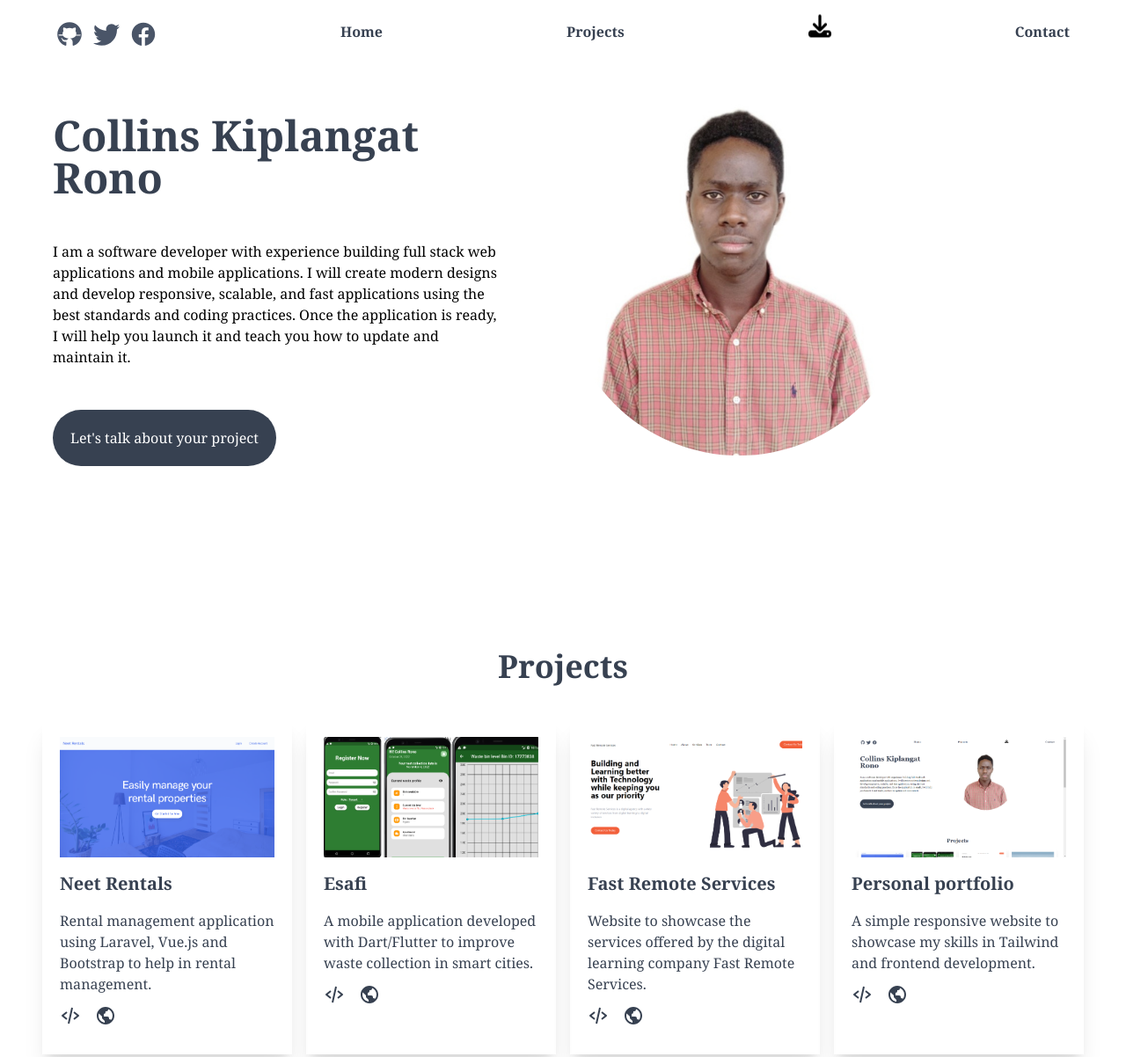
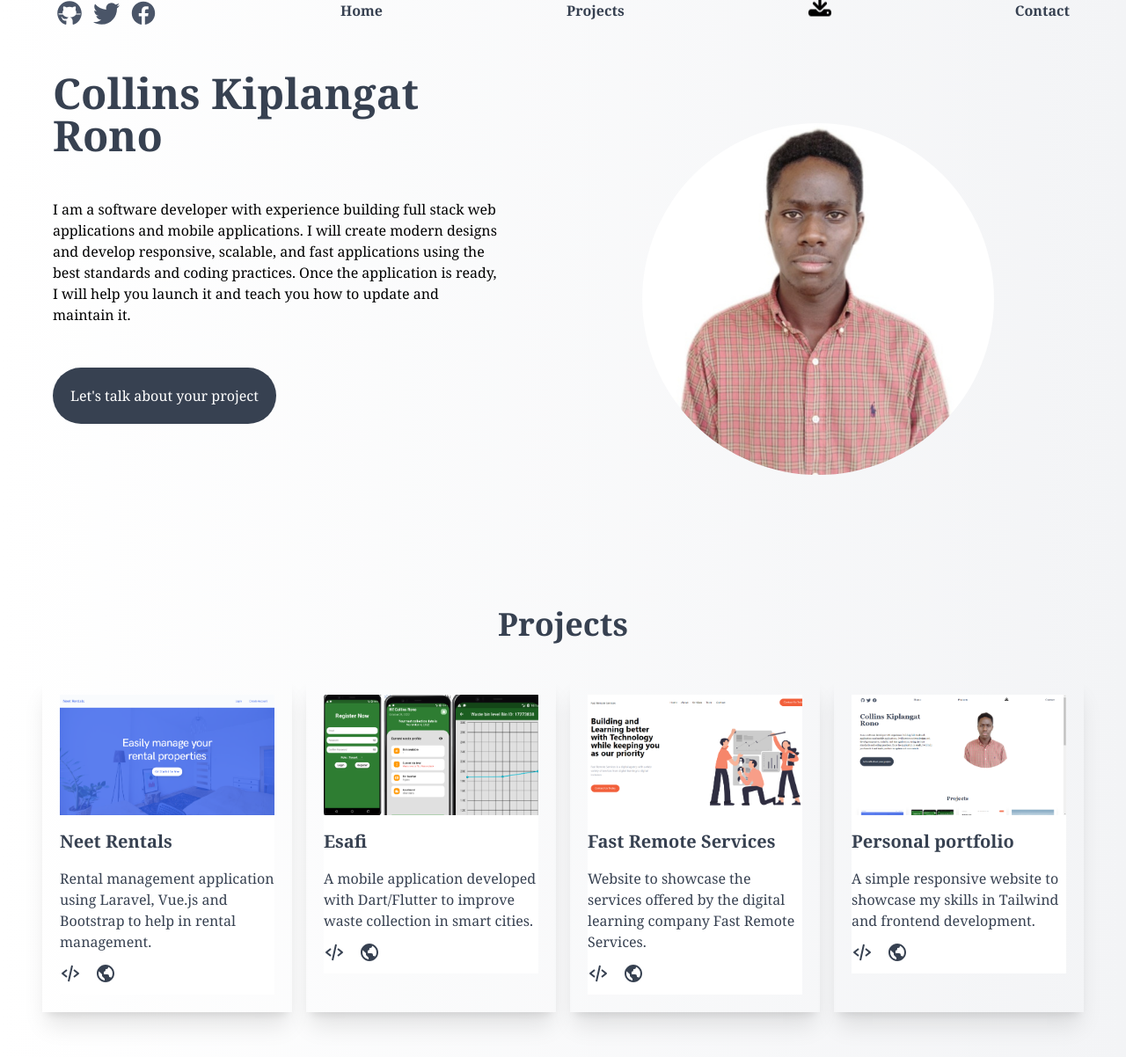
Before and after one commit to rono516/portfolio, a website: page index.html in a window 1280 px wide. Shown: the top 1202 px of the page at 88% size. Drawn offline with nearby package versions, Linux system fonts and the light colour scheme.

Commit message:
changes on bg

```diff
--- a/index.html
+++ b/index.html
@@ -13,32 +13,31 @@
 
 </head>
 
-<body>
+<body class="bg-gradient-to-r from-white to-gray-100">
 
 
     <!-- main -->
     <main class="mx-auto">
 
-        <div class="bg-bg-color md:mx-12">
+
+        <div class="">
+            <div class="md:mx-12">
 
                 <!-- Navbar -->
                 <header>
                     <!-- Mobile menu btn -->
                     <div class="flex md:hidden justify-between">
-                    <div class="m-4 text-center font-bold text-2xl">
+                        <div class="m-4 text-left font-bold text-2xl">
                             <a href="/">Collins Kiplangat Rono</a>
                         </div>
                         <button onclick="toggleMenu()" class="text-3xl m-4  cursor-pointer">&#9776;</button>
 
                     </div>
                     <nav id="navbar" class="hidden md:block">
-                    <div class=" px-4 py-6">
-                        <!-- logo -->
-                        <!-- <div class="font-bold text-2xl">
-                        Rono Collins
-                    </div> -->
+                        <div class="px-4">
+
                             <div
-                            class=" md:flex space-x-0 flex flex-col md:flex-row my-4 md:my-0 z-[-1] md:z-auto space-y-4 md:space-y-0 md:space-x-6 justify-between">
+                                class=" md:flex space-x-0 flex flex-col md:flex-row my-4 md:my-0 z-1 md:z-auto space-y-4 md:space-y-0 md:space-x-6 justify-between">
 
                                 <div class="flex space-x-3">
 
@@ -94,12 +93,14 @@
                                 </div>
 
 
-                            <a class="hover:text-black text-gray-700 hover:animate-pulse font-bold" href="/">Home</a>
+                                <a class="hover:text-black text-gray-700 hover:animate-pulse font-bold"
+                                    href="/">Home</a>
                                 <a class="hover:text-black text-gray-700 hover:animate-pulse font-bold"
                                     href="#projects">Projects</a>
                                 <a target="_blank" class="hover:text-black text-gray-700 animate-bounce font-bold"
                                     href="https://drive.google.com/file/d/1D1sdcsDYE8kjgib-BZP5iyP52W5hLDgj/view?usp=sharing">
-                                <svg xmlns="http://www.w3.org/2000/svg" height="26" width="26" viewBox="0 0 512 512">
+                                    <svg xmlns="http://www.w3.org/2000/svg" height="26" width="26"
+                                        viewBox="0 0 512 512">
                                         <path
                                             d="M288 32c0-17.7-14.3-32-32-32s-32 14.3-32 32V274.7l-73.4-73.4c-12.5-12.5-32.8-12.5-45.3 0s-12.5 32.8 0 45.3l128 128c12.5 12.5 32.8 12.5 45.3 0l128-128c12.5-12.5 12.5-32.8 0-45.3s-32.8-12.5-45.3 0L288 274.7V32zM64 352c-35.3 0-64 28.7-64 64v32c0 35.3 28.7 64 64 64H448c35.3 0 64-28.7 64-64V416c0-35.3-28.7-64-64-64H346.5l-45.3 45.3c-25 25-65.5 25-90.5 0L165.5 352H64zm368 56a24 24 0 1 1 0 48 24 24 0 1 1 0-48z" />
                                     </svg>
@@ -117,12 +118,14 @@
 
 
                 </header>
-
+            </div>
+        </div>
         <!-- End navbar -->
 
         <!-- Hero Section -->
 
-            <section id="hero">
+        <section class="" id="hero">
+            <div class="md:mx-12 ">
                 <div class="flex flex-col-reverse md:flex-row px-3 space-y-0 md:space-y-0 mt-10">
 
                     <div class="flex flex-col mb-32 space-y-12 md:w-1/2">
@@ -145,21 +148,22 @@
                         </div>
                     </div>
 
-                    <div class="">
+                    <div class="md:w-1/2 flex justify-center space-y-12 items-center">
                         <img src="assets/rono.png" class="rounded-full " alt="" srcset="">
                     </div>
 
 
 
                 </div>
+            </div>
         </section>
 
 
-        </div>
         <!-- End hero section -->
 
         <!-- Projects Section -->
-        <section class="md:mx-12 text-gray-700" id="projects">
+        <section class="text-gray-700" id="projects">
+            <div class="md:mx-12">
                 <div class="mt-10 space-y-0 md:space-y-0 text-center text-4xl py-10 font-bold">
                     Projects
                 </div>
@@ -198,7 +202,8 @@
                             </div>
                             <div>
                                 <p class="pt-2 mt-2 text-xl text-gray-700 font-bold text-left">Esafi</p>
-                            <p class="pt-2 mt-2 text-left">A mobile application developed with Dart/Flutter to improve
+                                <p class="pt-2 mt-2 text-left">A mobile application developed with Dart/Flutter to
+                                    improve
                                     waste collection in smart cities.</p>
 
                             </div>
@@ -252,7 +257,8 @@
                             </div>
                             <div>
                                 <p class="pt-2 mt-2 text-xl text-gray-700 font-bold text-left">Personal portfolio</p>
-                            <p class="pt-2 mt-2 text-left">A simple responsive website to showcase my skills in Tailwind
+                                <p class="pt-2 mt-2 text-left">A simple responsive website to showcase my skills in
+                                    Tailwind
                                     and frontend development.</p>
 
                             </div>
@@ -273,6 +279,7 @@
                         </div>
                     </div>
 
+                </div>
             </div>
         </section>
 
@@ -341,9 +348,9 @@
                     <div class="space-y-3 max-w-2xl">
 
                         <div>
-                            <input
+                            <button
                                 class="bg-gray-600 shadow appearance-none border rounded-md md:w-full py-2 px-3 hover:bg-white hover:text-gray-700 text-white leading-tight border-black focus:border-blue-600"
-                                type="submit" id="submit" name="submit">
+                                type="submit" id="submit" name="submit">Send Message</button>
                         </div>
                     </div>
 
```
Also changed, not shown: css/main.css. Lines whose indentation alone changed are shown as unchanged.
